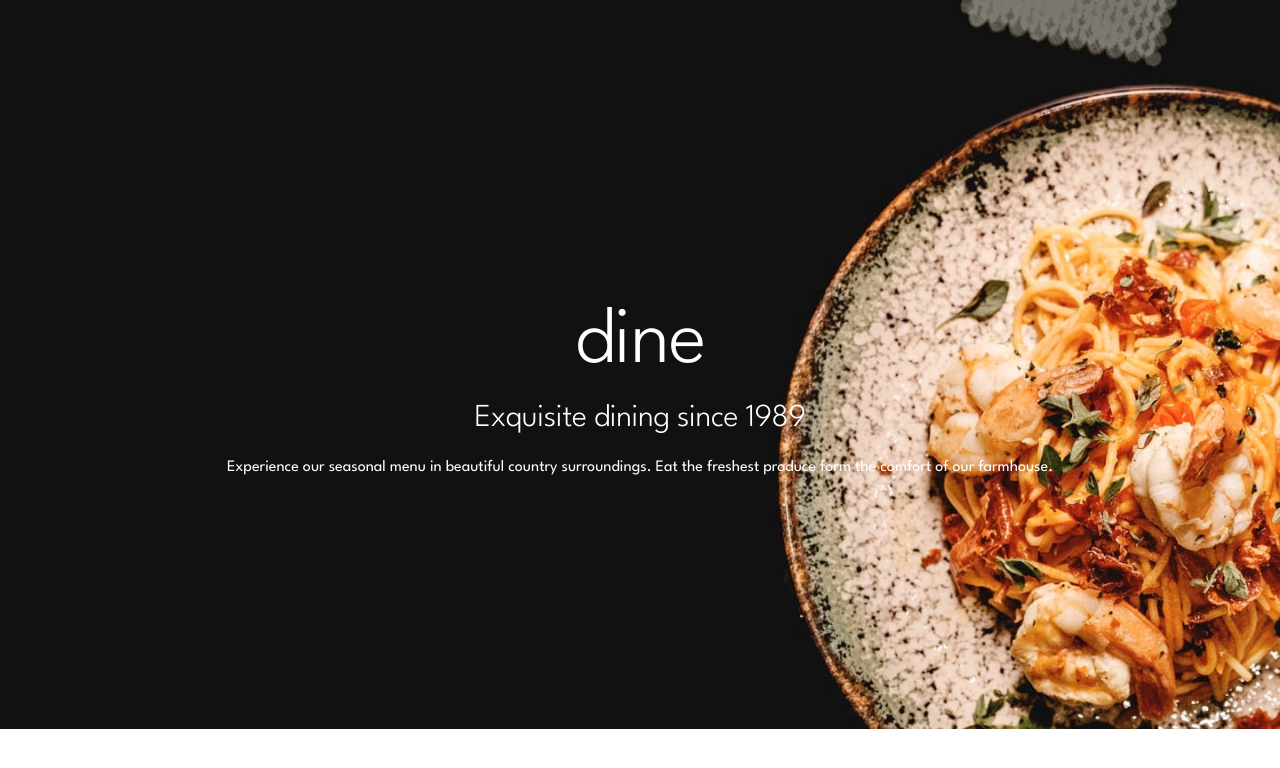
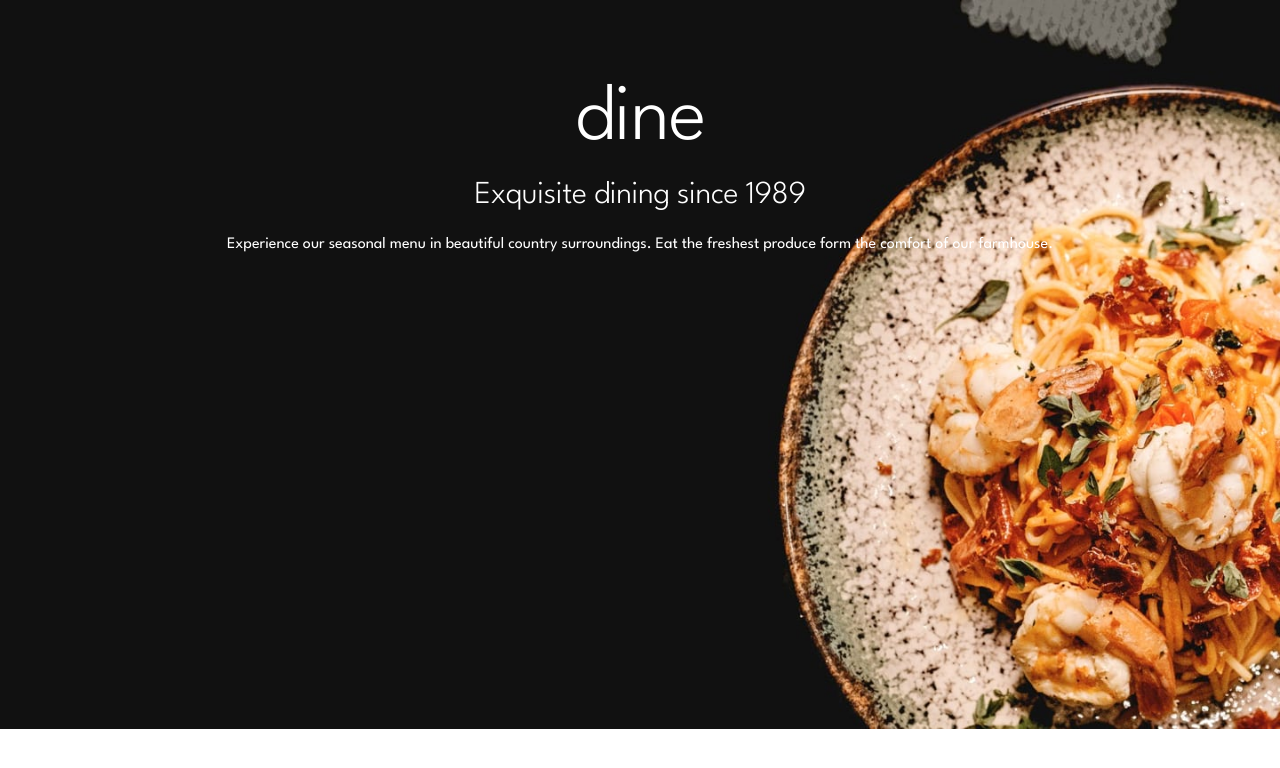
Before and after one commit to cgojk/dinner, a React (Vite) app: page / in a window 1280 px wide. Shown: the top 768 px of the page. Built offline with nearby package versions, Linux system fonts and the light colour scheme.

Commit message:
adding the heor page

```diff
--- a/src/components/Hero.jsx
+++ b/src/components/Hero.jsx
@@ -42,6 +42,7 @@ export default function Hero(){
    <div className="hero__content">
     <h1 className="hero__title">dine</h1>
     <h2 className="hero__description">Exquisite dining since 1989</h2>
+
     <p className="hero__text">Experience our seasonal menu in beautiful country surroundings.  Eat the freshest produce form the comfort of our farmhouse.</p>
 
     <HeroButton to="/booking" />
--- a/src/styles/_base.scss
+++ b/src/styles/_base.scss
@@ -27,8 +27,9 @@ body{
 
 
        .hero__content{
-      place-self: center;
+    //   place-self: center;
         text-align: center;
+        transform: translateY(5rem);
 
         .hero__title{
 
@@ -41,6 +42,7 @@ body{
             font:var(--font-3-light);
             letter-spacing: var(--font-3-letter-spacing);
             margin-bottom: 1rem;
+            // width: 260px;
         }
         .hero__text{
             font:var(--font-6);
--- a/src/styles/index.css
+++ b/src/styles/index.css
@@ -423,8 +423,8 @@ body {
   height: 100vh;
 }
 .hero__section .hero__content {
-  place-self: center;
   text-align: center;
+  transform: translateY(5rem);
 }
 .hero__section .hero__content .hero__title {
   font: var(--font-1);
```
Also changed, not shown: 1 other file (tests, documents, lock files or other folders).
